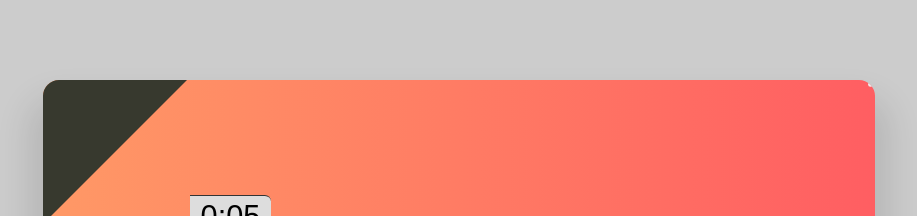
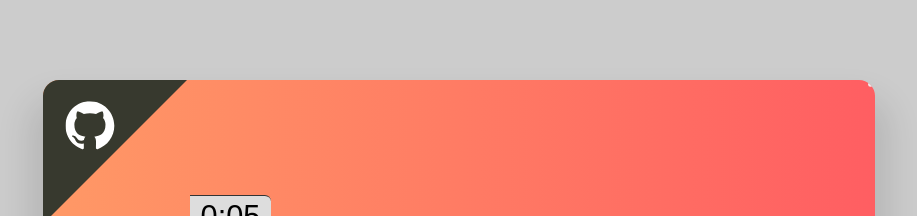
Before and after one commit to BryanFonseca/touch-type-react, a React (Create React App) app: page / in a window 1280 px wide. Shown: the top 216 px of the page, without its empty margins (181-1098 px from the left). Built offline with nearby package versions, Linux system fonts and the light colour scheme.

Commit message:
Add github icon

```diff
--- a/src/App.js
+++ b/src/App.js
@@ -14,7 +14,16 @@
     return [...array];
 }
 
-const wordsDB = ['hola', 'bien', 'mal', 'como', 'estás', 'amigo', 'hermano', 'usar'];
+const wordsDB = [
+    "hola",
+    "bien",
+    "mal",
+    "como",
+    "estás",
+    "amigo",
+    "hermano",
+    "usar",
+];
 
 function App() {
     const [lastHighScore, setLastHighScore] = useState(0);
@@ -29,7 +38,17 @@
                     className="github-profile-button"
                     href="https://github.com/BryanFonseca"
                 >
-                    <ion-icon name="logo-github"></ion-icon>
+                    <svg
+                        xmlns="http://www.w3.org/2000/svg"
+                        viewBox="0 0 100 100"
+                    >
+                        <path
+                            fillRule="evenodd"
+                            clipRule="evenodd"
+                            d="M48.854 0C21.839 0 0 22 0 49.217c0 21.756 13.993 40.172 33.405 46.69 2.427.49 3.316-1.059 3.316-2.362 0-1.141-.08-5.052-.08-9.127-13.59 2.934-16.42-5.867-16.42-5.867-2.184-5.704-5.42-7.17-5.42-7.17-4.448-3.015.324-3.015.324-3.015 4.934.326 7.523 5.052 7.523 5.052 4.367 7.496 11.404 5.378 14.235 4.074.404-3.178 1.699-5.378 3.074-6.6-10.839-1.141-22.243-5.378-22.243-24.283 0-5.378 1.94-9.778 5.014-13.2-.485-1.222-2.184-6.275.486-13.038 0 0 4.125-1.304 13.426 5.052a46.97 46.97 0 0 1 12.214-1.63c4.125 0 8.33.571 12.213 1.63 9.302-6.356 13.427-5.052 13.427-5.052 2.67 6.763.97 11.816.485 13.038 3.155 3.422 5.015 7.822 5.015 13.2 0 18.905-11.404 23.06-22.324 24.283 1.78 1.548 3.316 4.481 3.316 9.126 0 6.6-.08 11.897-.08 13.526 0 1.304.89 2.853 3.316 2.364 19.412-6.52 33.405-24.935 33.405-46.691C97.707 22 75.788 0 48.854 0z"
+                            fill="#fff"
+                        />
+                    </svg>
                 </a>
             </div>
             {/* corner-info */}
--- a/src/components/Timer.js
+++ b/src/components/Timer.js
@@ -4,6 +4,7 @@
     const [seconds, setSeconds] = useState(initialTime);
 
     useEffect(() => {
+        console.log('effect')
         if (!started) return;
         const timeoutId = setTimeout(() => {
             if (seconds === 0) return;
--- a/src/index.css
+++ b/src/index.css
@@ -121,11 +121,13 @@
 
 .corner-left>.github-profile-button {
     font-size: 3.9rem;
-    transform: translate(17%, 17%);
+    transform: translate(45%, 15%);
     cursor: pointer;
 }
 
-.corner-left>.github-profile-button ion-icon {
+.corner-left>.github-profile-button svg {
+    height: 50px;
+    width: 50px;
     color: #fff;
 }
 
```
